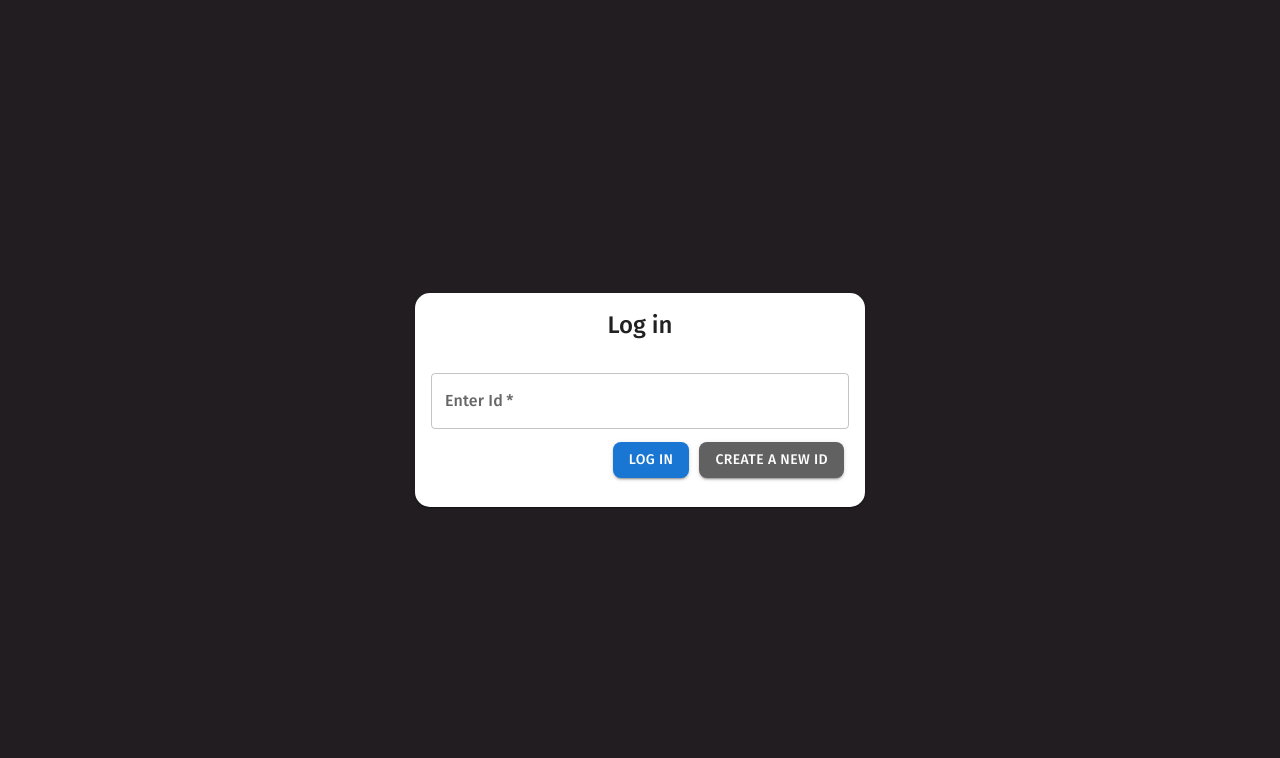
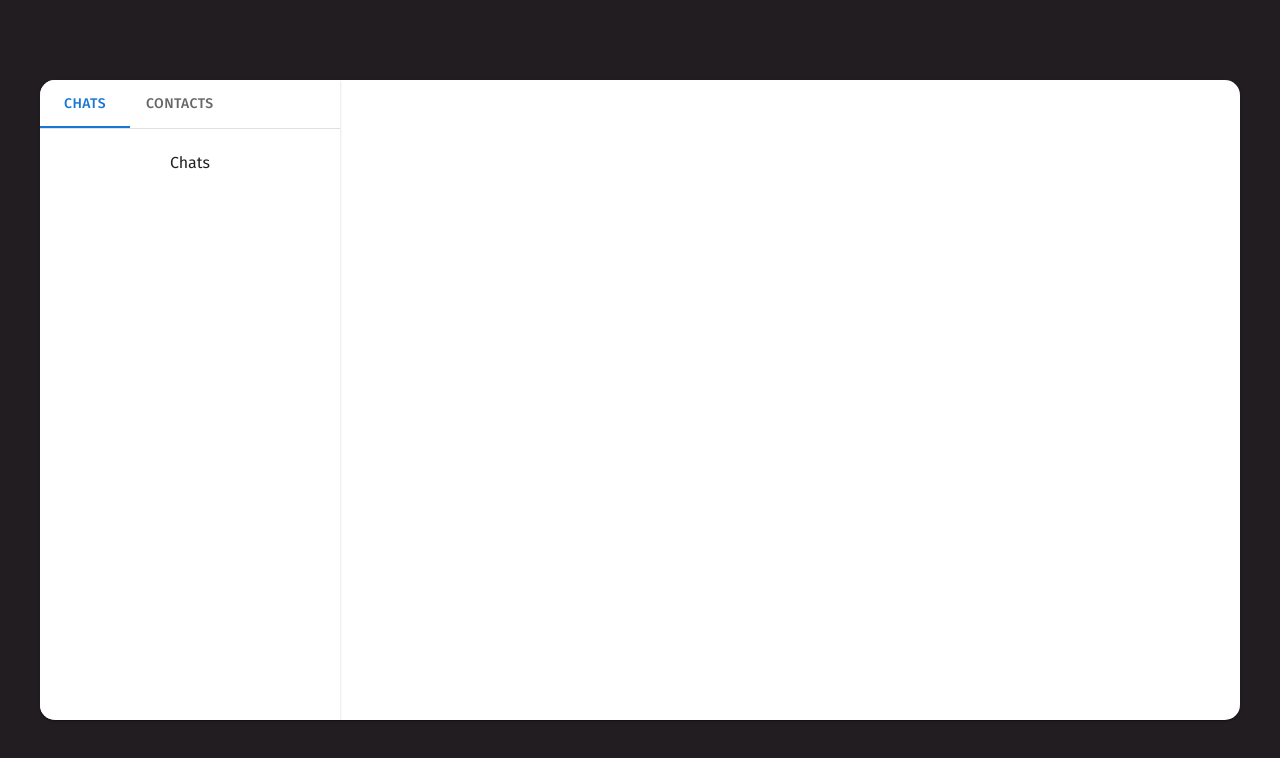
Before and after one commit to Swadesh-Panda/React-Stock_Ticker, a React (Vite) app: page / in a window 1280 px wide. Shown: the top 758 px of the page. Built offline with nearby package versions, Linux system fonts and the light colour scheme.

Commit message:
added Sidebar

```diff
--- a/index.html
+++ b/index.html
@@ -2,9 +2,9 @@
 <html lang="en">
   <head>
     <meta charset="UTF-8" />
-    <link rel="icon" type="image/svg+xml" href="./src/assets/logo/favicon.svg" />
+    <link rel="icon" type="image/svg+xml" href="/src/assets/logo/favicon.svg" />
     <meta name="viewport" content="width=device-width, initial-scale=1.0" />
-    <title>Stock-Ticker</title>
+    <title>React-Chat</title>
   </head>
   <body>
     <div id="root"></div>
--- a/package.json
+++ b/package.json
@@ -1,5 +1,5 @@
 {
-  "name": "client",
+  "name": "react_chat-client",
   "private": true,
   "version": "0.0.0",
   "scripts": {
--- a/src/App.jsx
+++ b/src/App.jsx
@@ -1,10 +1,12 @@
 import "./assets/App.css";
+import Dashboard from "./components/Dashboard";
 import Login from "./components/Login";
 
 function App() {
   return (
     <div className="App">
-      <Login />
+      <Dashboard/>
+      {/* <Login /> */}
     </div>
   );
 }
--- a/src/assets/App.css
+++ b/src/assets/App.css
@@ -9,11 +9,30 @@
     background-color: #616161 !important;
 }
 
+.secondary {
+    background-color: white !important;
+}
+
+.card-container {
+    border-radius: 15px !important;
+    margin: 10px;
+}
+
 .Login {
     width: 450px;
-    border-radius: 15px !important;
 }
 
 .Login button {
     margin: 5px;
 }
+
+.Dashboard {
+    width: 1200px;
+    height: 80%;
+}
+
+.Sidebar {
+    margin: 0px;
+    border-radius: 0px !important;
+    height: 100%;
+}
--- /dev/null
+++ b/src/components/Chats.jsx
@@ -0,0 +1,9 @@
+import React from 'react'
+
+const Chats = () => {
+  return (
+    <div>Chats</div>
+  )
+}
+
+export default Chats
--- /dev/null
+++ b/src/components/Contacts.jsx
@@ -0,0 +1,9 @@
+import React from 'react'
+
+const Contacts = () => {
+  return (
+    <div>Contacts</div>
+  )
+}
+
+export default Contacts
--- /dev/null
+++ b/src/components/Dashboard.jsx
@@ -0,0 +1,17 @@
+import { Card, Grid } from "@mui/material";
+import React from "react";
+import Sidebar from "./Sidebar";
+
+const Dashboard = () => {
+  return (
+    <Card className="card-container Dashboard">
+      <Grid container  sx={{height: '100%'}}>
+        <Grid item sm={4} lg={3}>
+          <Sidebar />
+        </Grid>
+      </Grid>
+    </Card>
+  );
+};
+
+export default Dashboard;
--- a/src/components/Login.jsx
+++ b/src/components/Login.jsx
@@ -18,12 +18,12 @@ const Login = () => {
       ...user,
       id: uuidV4(),
     });
-
-    console.log(user);
   };
 
   const handleSubmit = (e) => {
     e.preventDefault();
+
+    console.log(user);
   };
 
   const handleIdChange = (e) => {
@@ -34,7 +34,7 @@ const Login = () => {
   };
 
   return (
-    <Card className="Login">
+    <Card className="card-container Login">
       <CardHeader title="Log in" />
       <CardContent>
         <form onSubmit={handleSubmit}>
--- /dev/null
+++ b/src/components/Sidebar.jsx
@@ -0,0 +1,69 @@
+import React, { useState } from "react";
+import PropTypes from "prop-types";
+import { Tabs, Tab, Typography, Box, Card } from "@mui/material";
+import Chats from "./Chats";
+import Contacts from "./Contacts";
+
+function TabPanel(props) {
+  const { children, value, index, ...other } = props;
+
+  return (
+    <div
+      role="tabpanel"
+      hidden={value !== index}
+      id={`tabpanel-${index}`}
+      aria-labelledby={`tab-${index}`}
+      {...other}
+    >
+      {value === index && (
+        <Box sx={{ p: 3 }}>
+          {children}
+        </Box>
+      )}
+    </div>
+  );
+}
+
+TabPanel.propTypes = {
+  children: PropTypes.node,
+  index: PropTypes.number.isRequired,
+  value: PropTypes.number.isRequired,
+};
+
+function TabProps(index) {
+  return {
+    id: `tab-${index}`,
+    "aria-controls": `tabpanel-${index}`,
+  };
+}
+
+const Sidebar = () => {
+  const [tab, setTab] = useState(0);
+
+  const handleTabChange = (e, newTab) => {
+    setTab(newTab);
+  };
+
+  return (
+    <Card className="card-container Sidebar">
+      <Box sx={{ borderBottom: 1, borderColor: "divider" }}>
+        <Tabs
+          value={tab}
+          onChange={handleTabChange}
+          aria-label="basic tabs example"
+        >
+          <Tab label="Chats" {...TabProps(0)} />
+          <Tab label="Contacts" {...TabProps(1)} />
+        </Tabs>
+      </Box>
+      <TabPanel value={tab} index={0}>
+        <Chats />
+      </TabPanel>
+      <TabPanel value={tab} index={1}>
+        <Contacts />
+      </TabPanel>
+    </Card>
+  );
+};
+
+export default Sidebar;
```
Also changed, not shown: 1 other file (tests, documents, lock files or other folders).
